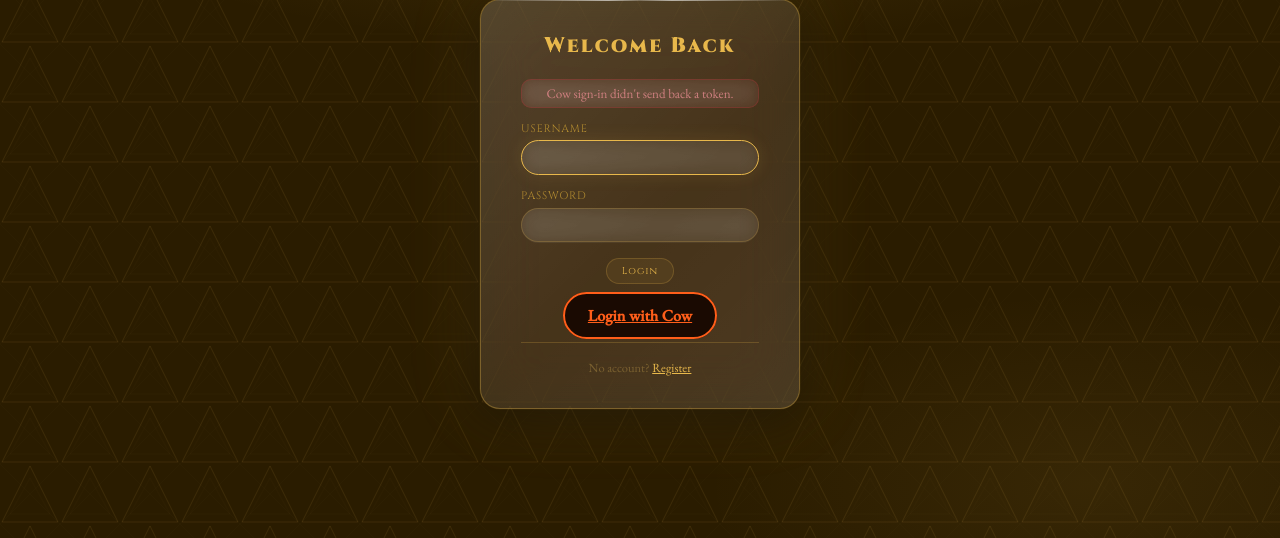
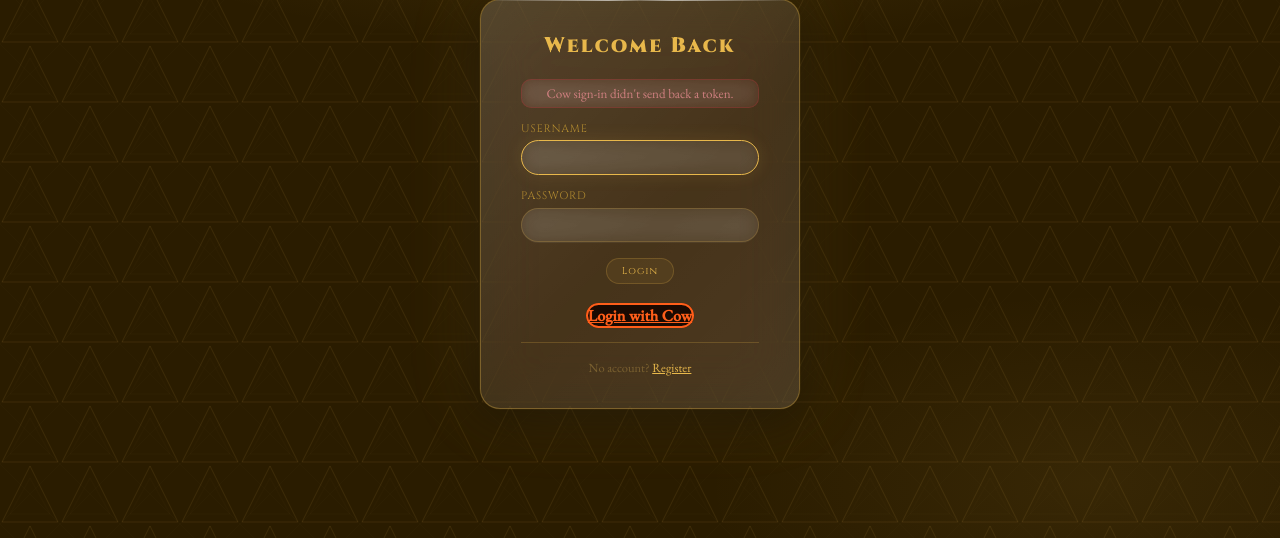
Before and after one commit to TheOrangeCow/library, a Flask app: page /cow/callback in a window 1280 px wide. Shown: the part 196-734 px from the top of the page. Run offline with Flask 3, Linux system fonts and the light colour scheme; parts of the project's set-up code (start-up, migrations or seed data) failed here and were passed over.

Commit message:
Update login.html

```diff
--- a/auth/templates/auth/login.html
+++ b/auth/templates/auth/login.html
@@ -18,7 +18,7 @@
         .cowbut{
           font-family: inherit;
           border-radius: 50px;
-          padding: 0.7rem 1.4rem;
+          padding: 0.2rm;
           font-weight: 600;
           cursor: pointer;
           transition: transform 0.15s ease, opacity 0.15s ease;
```
